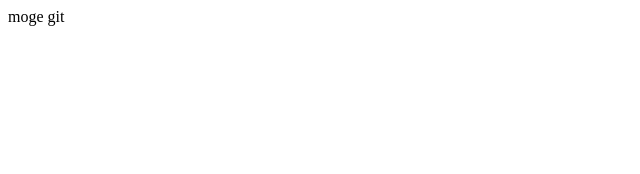
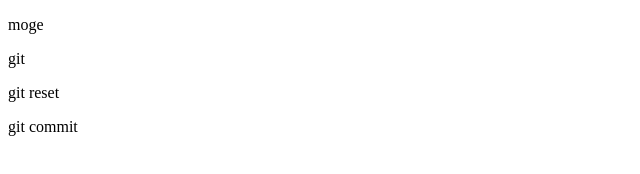
Before and after one commit to chocobaby727/git_tutorial, a plain HTML site: page index.html in a window 1280 px wide. Shown: the whole page, without its empty margins (0-640 px from the left). Drawn offline with Linux system fonts and the light colour scheme.

```diff
--- a/index.html
+++ b/index.html
@@ -7,7 +7,9 @@
     <title>gitチュートリアル</title>
 </head>
 <body>
-    <p1>moge</p1>
-    <p1>git</p1>
+    <p>moge</p>
+    <p>git</p>
+    <p>git reset</p>
+    <p>git commit</p>
 </body>
 </html>
```
